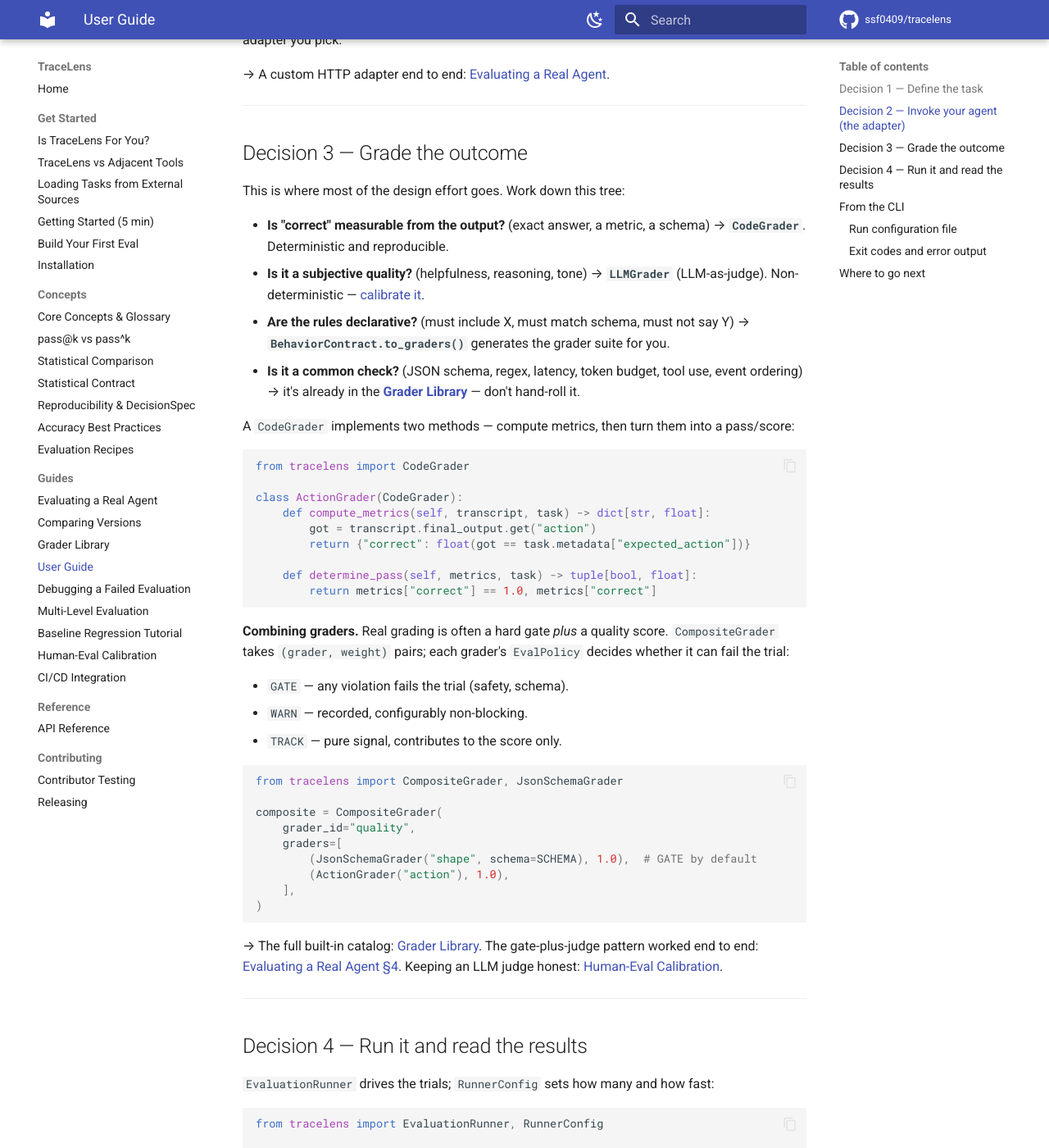
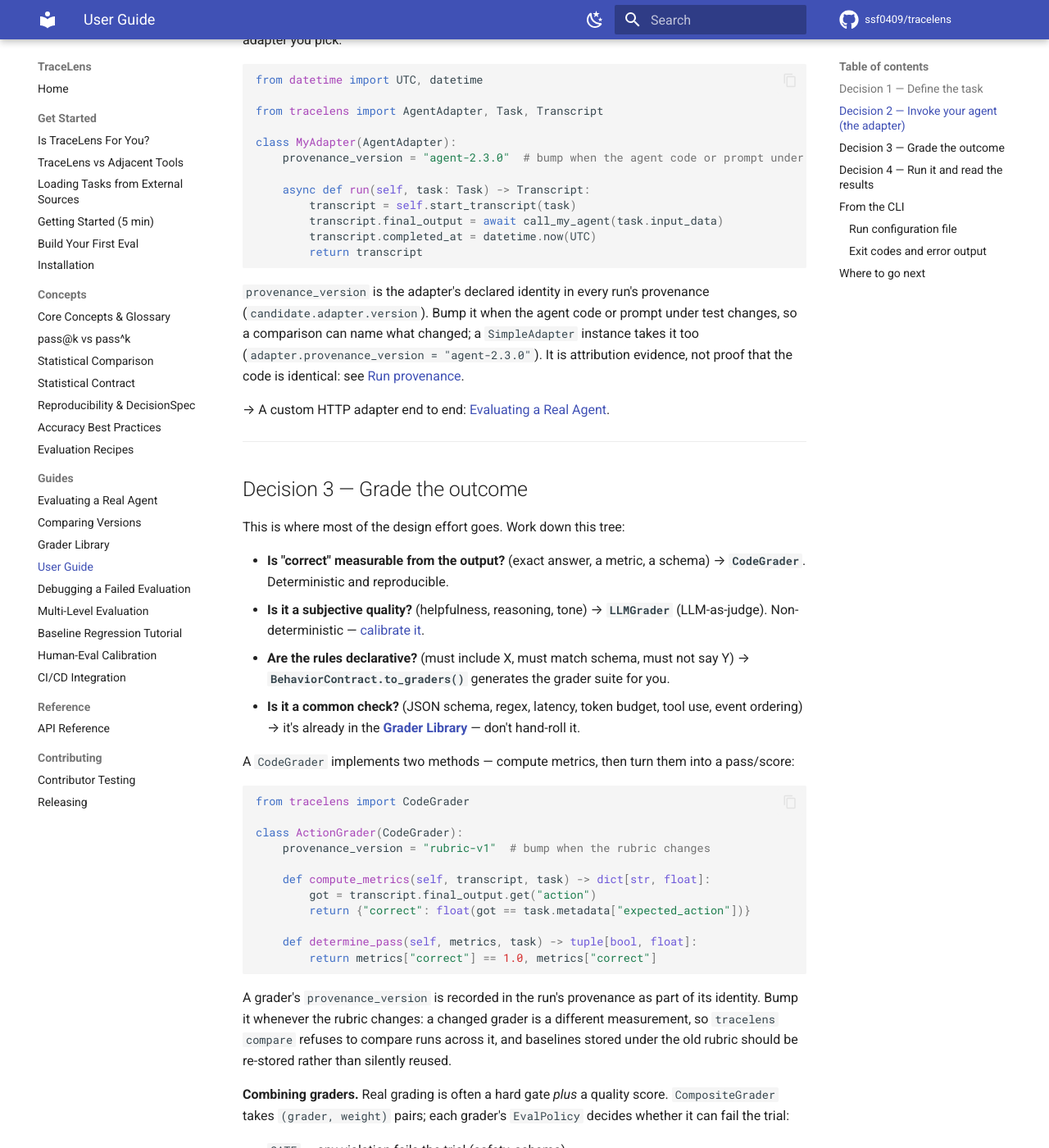
Before and after one commit to ssf0409/tracelens, an MkDocs documentation site: the page built from docs/user-guide.md, in a window 1280 px wide and 1400 px high, scrolled down 2201 px. Shown: the whole window at 82% size. Built offline with MkDocs 1.6.1 and Material for MkDocs 9.7.7, drawn with Linux system fonts in a browser that asks for light colours; comment, search, counter and statistics services are not loaded.

Commit message:
docs: show provenance_version in the adapter and grader examples and the scaffold (#76)
The user guide's adapter section gains a custom AgentAdapter example that
declares provenance_version, with a sentence on when to bump it and how a
SimpleAdapter instance takes it; the grader example declares it too, with
the note that a changed rubric is a different measurement that
`tracelens compare` refuses to compare across. `tracelens init` writes a
commented `# provenance_version = "starter-1"` line with the same guidance
into eval/adapter.py and eval/grader.py, so the scaffold shows where the
declaration goes without declaring one. The wording keeps it as
attribution evidence, not proof of identical code.

Closes #76.

Co-Authored-By: Claude Fable 5.1 <noreply@anthropic.com>
Claude-Session: https://claude.ai/code/session_01N1GtYXaFXi7LpXcpRxBP7o

````diff
--- a/docs/user-guide.md
+++ b/docs/user-guide.md
@@ -93,6 +93,28 @@ timing already started, fill `final_output` (and optionally record steps), and
 return it. The runner only depends on the `AgentAdapter` interface, so everything
 downstream is identical regardless of which adapter you pick.
 
+```python
+from datetime import UTC, datetime
+
+from tracelens import AgentAdapter, Task, Transcript
+
+class MyAdapter(AgentAdapter):
+    provenance_version = "agent-2.3.0"  # bump when the agent code or prompt under test changes
+
+    async def run(self, task: Task) -> Transcript:
+        transcript = self.start_transcript(task)
+        transcript.final_output = await call_my_agent(task.input_data)
+        transcript.completed_at = datetime.now(UTC)
+        return transcript
+```
+
+`provenance_version` is the adapter's declared identity in every run's
+provenance (`candidate.adapter.version`). Bump it when the agent code or prompt
+under test changes, so a comparison can name what changed; a `SimpleAdapter`
+instance takes it too (`adapter.provenance_version = "agent-2.3.0"`). It is
+attribution evidence, not proof that the code is identical: see
+[Run provenance](reproducibility.md#run-provenance).
+
 → A custom HTTP adapter end to end: [Evaluating a Real Agent](real-agent.md).
 
 ---
@@ -118,6 +140,8 @@ pass/score:
 from tracelens import CodeGrader
 
 class ActionGrader(CodeGrader):
+    provenance_version = "rubric-v1"  # bump when the rubric changes
+
     def compute_metrics(self, transcript, task) -> dict[str, float]:
         got = transcript.final_output.get("action")
         return {"correct": float(got == task.metadata["expected_action"])}
@@ -125,6 +149,12 @@ class ActionGrader(CodeGrader):
     def determine_pass(self, metrics, task) -> tuple[bool, float]:
         return metrics["correct"] == 1.0, metrics["correct"]
 ```
+
+A grader's `provenance_version` is recorded in the run's provenance as part of
+its identity. Bump it whenever the rubric changes: a changed grader is a
+different measurement, so `tracelens compare` refuses to compare runs across
+it, and baselines stored under the old rubric should be re-stored rather than
+silently reused.
 
 **Combining graders.** Real grading is often a hard gate *plus* a quality score.
 `CompositeGrader` takes `(grader, weight)` pairs; each grader's `EvalPolicy`
````
Also changed, not shown: CHANGELOG.md (+5 -0 lines), 2 other files.
